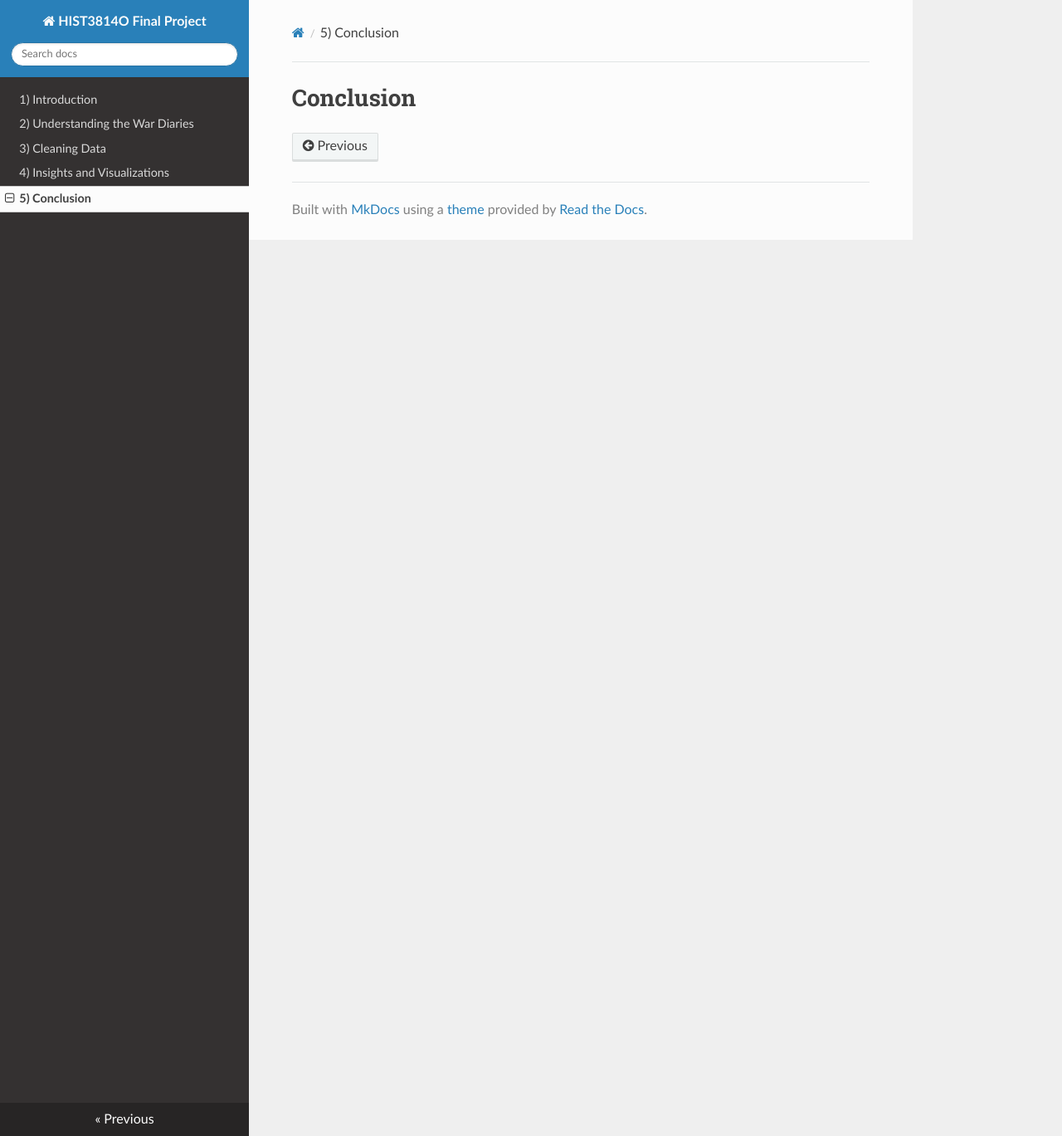
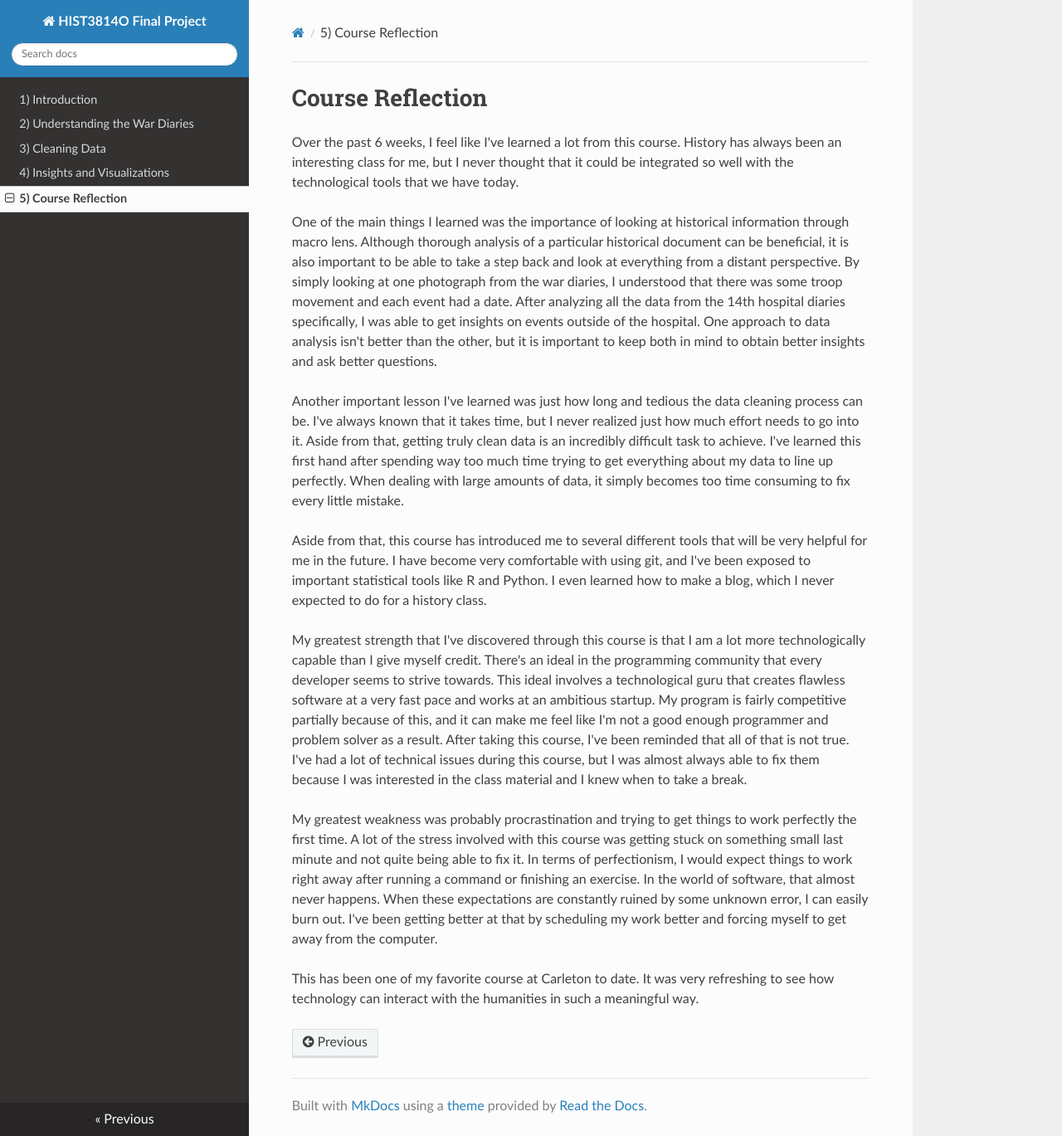
Before and after one commit to AlexeiTipenko/HIST3814ProjectWebsite, an MkDocs documentation site: the page built from docs/reflection.md, in a window 1280 px wide and 1369 px high. Shown: the whole window at 83% size. Built offline with MkDocs 1.6.1, drawn with Linux system fonts in a browser that asks for light colours; nearby versions of some CDN libraries; old or Windows-style settings are respelled for this version of MkDocs.

Commit message:
Added course reflection

```diff
--- a/docs/reflection.md
+++ b/docs/reflection.md
@@ -1 +1,15 @@
-# Conclusion
+# Course Reflection
+
+Over the past 6 weeks, I feel like I've learned a lot from this course. History has always been an interesting class for me, but I never thought that it could be integrated so well with the technological tools that we have today.
+
+One of the main things I learned was the importance of looking at historical information through macro lens. Although thorough analysis of a particular historical document can be beneficial, it is also important to be able to take a step back and look at everything from a distant perspective. By simply looking at one photograph from the war diaries, I understood that there was some troop movement and each event had a date. After analyzing all the data from the 14th hospital diaries specifically, I was able to get insights on events outside of the hospital. One approach to data analysis isn't better than the other, but it is important to keep both in mind to obtain better insights and ask better questions.
+
+Another important lesson I've learned was just how long and tedious the data cleaning process can be. I've always known that it takes time, but I never realized just how much effort needs to go into it. Aside from that, getting truly clean data is an incredibly difficult task to achieve. I've learned this first hand after spending way too much time trying to get everything about my data to line up perfectly. When dealing with large amounts of data, it simply becomes too time consuming to fix every little mistake.
+
+Aside from that, this course has introduced me to several different tools that will be very helpful for me in the future. I have become very comfortable with using git, and I've been exposed to important statistical tools like R and Python. I even learned how to make a blog, which I never expected to do for a history class.
+
+My greatest strength that I've discovered through this course is that I am a lot more technologically capable than I give myself credit. There's an ideal in the programming community that every developer seems to strive towards. This ideal involves a technological guru that creates flawless software at a very fast pace and works at an ambitious startup. My program is fairly competitive partially because of this, and it can make me feel like I'm not a good enough programmer and problem solver as a result. After taking this course, I've been reminded that all of that is not true. I've had a lot of technical issues during this course, but I was almost always able to fix them because I was interested in the class material and I knew when to take a break.
+
+My greatest weakness was probably procrastination and trying to get things to work perfectly the first time. A lot of the stress involved with this course was getting stuck on something small last minute and not quite being able to fix it. In terms of perfectionism, I would expect things to work right away after running a command or finishing an exercise. In the world of software, that almost never happens. When these expectations are constantly ruined by some unknown error, I can easily burn out. I've been getting better at that by scheduling my work better and forcing myself to get away from the computer.
+
+This has been one of my favorite course at Carleton to date. It was very refreshing to see how technology can interact with the humanities in such a meaningful way.
--- a/mkdocs.yml
+++ b/mkdocs.yml
@@ -7,4 +7,4 @@ pages:
     - 2) Understanding the War Diaries: 'understanding.md'
     - 3) Cleaning Data: 'cleaning.md'
     - 4) Insights and Visualizations: 'analysis.md'
-    - 5) Conclusion: 'reflection.md'
+    - 5) Course Reflection: 'reflection.md'
```
Also changed, not shown: site/404.html, site/analysis/index.html, site/cleaning/index.html, site/index.html, site/reflection/index.html, site/search.html, site/search/search_index.json, site/understanding/index.html.
